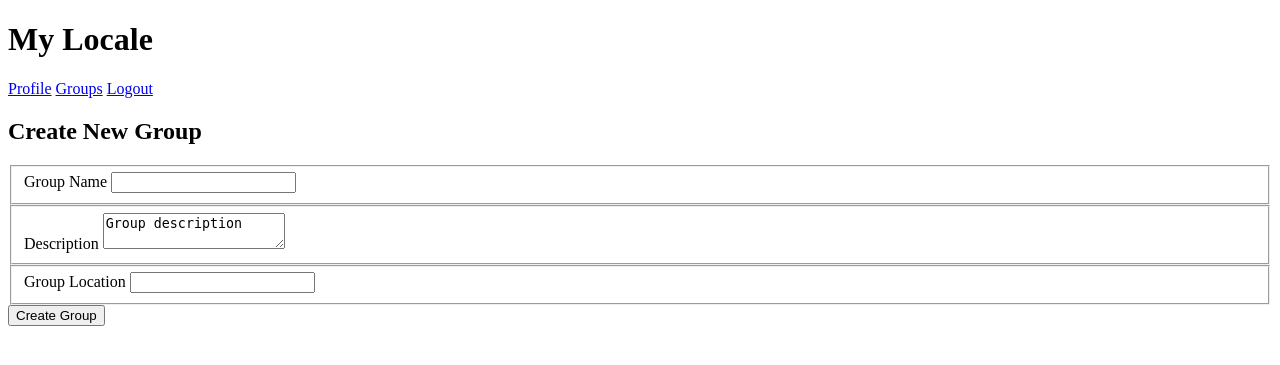
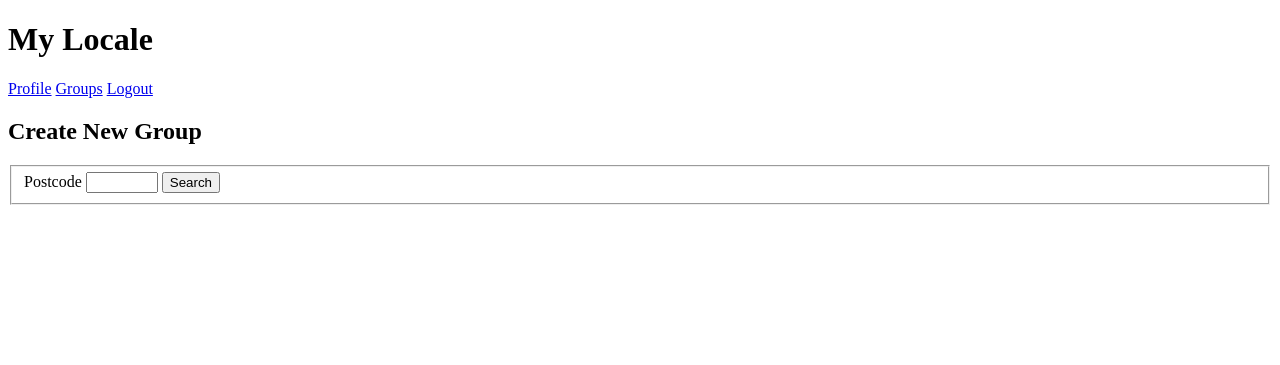
Before and after one commit to ashley190/T4A2-deployment-exercise, a Flask app: page /web/groups/create in a window 1280 px wide. Shown: the top 365 px of the page. Run offline with Flask 2, Linux system fonts and the light colour scheme; a user stored in the database is signed in; tables that the repository leaves empty hold one stand-in row (values such as "Sample post"); parts of the project's set-up code (start-up, migrations or seed data) failed here and were passed over; some libraries are stand-ins or nearby versions.

Commit message:
create group endpoint working

```diff
--- a/src/controllers/group_controller.py
+++ b/src/controllers/group_controller.py
@@ -3,15 +3,16 @@ from models.Locations import Location
 from models.Group_members import GroupMembers
 from controllers.profile_controller import retrieve_profile
 from main import db
-from flask import Blueprint, render_template, flash, redirect, url_for
+from flask import Blueprint, render_template, flash, redirect, url_for, request
 from flask_login import login_required
-from forms import CreateGroup
-import random
+from forms import CreateGroup, SearchLocation
+import requests
+import json
 
 groups = Blueprint("groups", __name__, url_prefix="/web/groups")
 
 
-@groups.route("/")
+@groups.route("/", methods=["GET"])
 @login_required
 def groups_page():
     return render_template("groups.html")
@@ -21,17 +22,42 @@ def groups_page():
 @login_required
 def create_group():
     user_id, profile = retrieve_profile()
-    default_location = Location.query.filter_by(profile_id=profile.id).all()
 
-    form = CreateGroup()
+    form = SearchLocation()
+    form2 = CreateGroup()
+    form2.group_location.choices = None
+    data = None
+
     if form.validate_on_submit():
+        url = f"http://v0.postcodeapi.com.au/suburbs/{form.postcode.data}.json"
+        response = requests.get(url)
+        data = json.loads(response.text)
+        group_locations = [
+            (index, (location["name"], location["state"]["abbreviation"]))
+            for index, location in enumerate(data)]
+        form2.group_location.choices = group_locations
+        return render_template(
+            "create_group.html", form=form, form2=form2, data=data)
+    if form2.is_submitted():
+        form2.group_location.choices = request.args["locations"]
+        data = request.args.to_dict()
+    if form2.validate_on_submit():
+        location = data["data"]
+        location = location.replace("'", '"')
+        location = json.loads(location)
         new_group = Groups()
-        new_group.name = form.group_name.data
-        new_group.description = form.group_description.data
-        new_group.location.append(random.choice(default_location))
+        new_group.name = form2.group_name.data
+        new_group.description = form2.group_description.data
+        new_location = Location()
+        new_location.postcode = location["postcode"]
+        new_location.suburb = location["name"]
+        new_location.state = location["state"]["abbreviation"]
+
+        new_group.location.append(new_location)
         GroupMembers(group=new_group, profile=profile, admin=True)
-        db.session.add(new_group)
+        db.session.add(new_group, new_location)
         db.session.commit()
-        flash("This ran!")
+        flash("Group created!")
         return redirect(url_for("groups.groups_page"))
-    return render_template("create_group.html", form=form)
+    return render_template(
+        "create_group.html", form=form, form2=form2, data=data)
--- a/src/forms.py
+++ b/src/forms.py
@@ -1,7 +1,7 @@
 from flask_wtf import FlaskForm
 from flask_wtf.file import FileField, FileRequired, FileAllowed
 from wtforms import (StringField, PasswordField, SubmitField,
-                     IntegerField, TextAreaField)
+                     IntegerField, TextAreaField, RadioField)
 from wtforms.validators import (
     DataRequired,
     EqualTo,
@@ -83,7 +83,6 @@ class DeleteButton(FlaskForm):
 
 class SearchLocation(FlaskForm):
     postcode = IntegerField("Postcode", validators=[NumberRange(200, 9999)])
-    suburb = StringField("Suburb")
     submit = SubmitField("Search")
 
 
@@ -103,14 +102,7 @@ class CreateGroup(FlaskForm):
 
     group_description = TextAreaField(
         "Description",
-        default="Group description"
     )
 
-    group_location = StringField(
-        "Group Location",
-        validators=[
-            DataRequired()
-        ]
-    )
-
+    group_location = RadioField("Group location", choices=[])
     submit = SubmitField("Create Group")
--- a/src/models/Group_members.py
+++ b/src/models/Group_members.py
@@ -1,6 +1,4 @@
 from main import db
-# from models.Groups import Groups
-# from models.Profile import Profile
 
 
 class GroupMembers(db.Model):
--- a/src/schemas/GroupSchema.py
+++ b/src/schemas/GroupSchema.py
@@ -8,6 +8,7 @@ class GroupSchema(ma.SQLAlchemyAutoSchema):
         mode = Groups
 
     name = ma.String(required=True, validate=Length(min=1))
+    description = ma.String()
 
 
 group_schema = GroupSchema()
--- a/src/schemas/LocationSchema.py
+++ b/src/schemas/LocationSchema.py
@@ -6,6 +6,10 @@ class LocationSchema(ma.SQLAlchemyAutoSchema):
     class Meta:
         model = Location
 
+    postcode = ma.Integer()
+    suburb = ma.String()
+    state = ma.String()
+
 
 location_schema = LocationSchema()
 locations_schema = LocationSchema(many=True)
--- a/src/templates/create_group.html
+++ b/src/templates/create_group.html
@@ -3,23 +3,35 @@
 {% block content %}
 
 <h2>Create New Group</h2>
+{% if not data %}
     <form method="POST" action="{{ url_for('groups.create_group') }}">
         {{ form.csrf_token }}
 
         <fieldset class="form-field">
-        {{ form.group_name.label }}
-        {{ form.group_name() }}
+            {{ form.postcode.label }}
+            {{ form.postcode()}}
+            {{ form.submit }}
+        </fieldset>
+    </form>
+{% elif data %}
+    <form method="POST" action="{{ url_for('groups.create_group', locations=form2.group_location, data=data) }}">
+        {{ form2.csrf_token }}
+
+        <fieldset class="form-field">
+            {{ form2.group_name.label }}
+            {{ form2.group_name() }}
         </fieldset>
         <fieldset class="form-field">
-        {{ form.group_description.label }}
-        {{ form.group_description() }}
+            {{ form2.group_description.label }}
+            {{ form2.group_description() }}
         </fieldset>
         <fieldset class="form-field">
-        {{ form.group_location.label }}
-        {{ form.group_location() }}
+            {% for item in form2.group_location %}
+                {{ item() }}
+                {{ item.label }}
+            {% endfor %}
         </fieldset>
-
-    {{ form.submit }}
+        {{ form2.submit }}
     </form>
-
+{% endif %}
 {% endblock %}
--- a/src/templates/groups.html
+++ b/src/templates/groups.html
@@ -3,6 +3,11 @@
 {% block content %}
 
 <h2>My groups</h2>
+{% for group in groups %}
+<ul>
+    <li>{{ group.location }}</li>
+</ul>
+{% endfor %}
 
 <h2>Group recommendations</h2>
 
```
Lines whose indentation alone changed are shown as unchanged.
